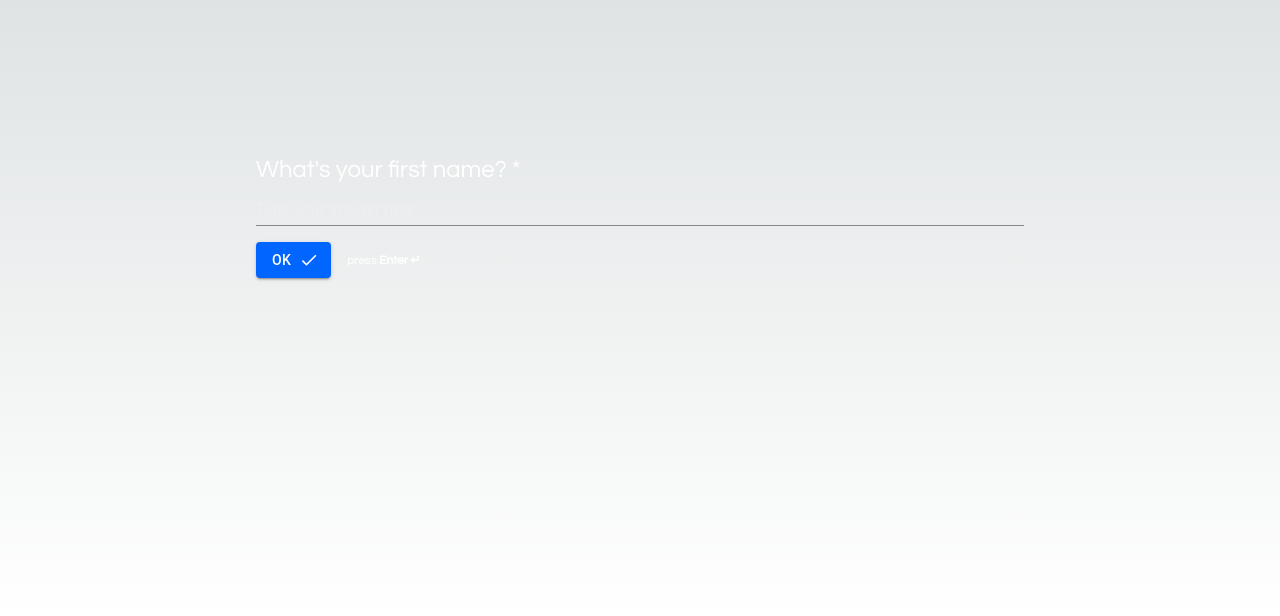
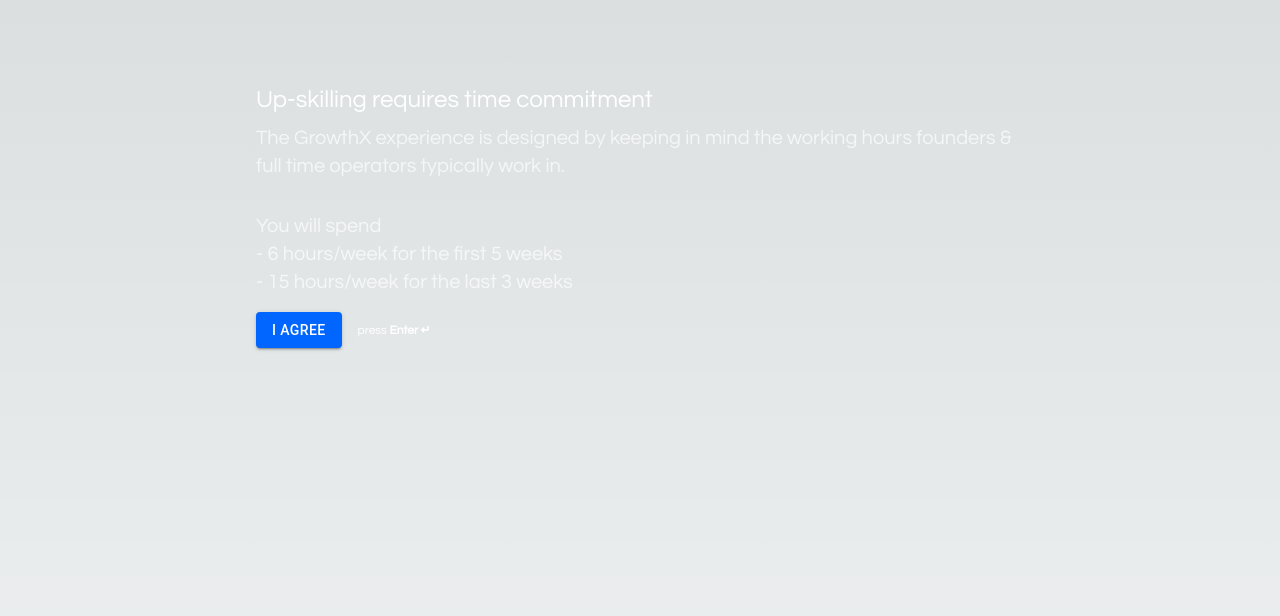
Before and after one commit to yksolanki9/formX, a Next.js app: page / in a window 1280 px wide. Shown: the part 184-800 px from the top of the page. Built offline with nearby package versions, Linux system fonts and the light colour scheme.

Commit message:
Add about page

```diff
--- /dev/null
+++ b/components/About.tsx
@@ -0,0 +1,27 @@
+import { AboutProps } from "@/models/AboutProps";
+import Button from "@mui/material/Button";
+
+export const About = (props: AboutProps) => {
+  return (
+    <div className="h-screen flex flex-col justify-center snap-start snap-always max-w-3xl mx-auto">
+      <div>
+        <div className="text-2xl">{props.title}</div>
+        <div className="text-xl opacity-70">
+          <div className="mt-2">{props.subtitle}</div>
+          <div className="mt-8">{props.listHeader}</div>
+          {props.listItems.map((listItem, index) => (
+            <p key={index}>- {listItem}</p>
+          ))}
+        </div>
+        <div className="pt-4">
+          <Button className="normal-case" variant="contained">
+            {props.action}
+          </Button>
+          <span className="text-xs pl-4">
+            press <strong>Enter ↵ </strong>
+          </span>
+        </div>
+      </div>
+    </div>
+  );
+};
--- a/components/Input.tsx
+++ b/components/Input.tsx
@@ -25,7 +25,7 @@
           placeholder="Type your answer here"
           variant="standard"
           color="info"
-          className="mt-8  border-b border-slate-600 border-solid focus:border-b-2 focus:border-white "
+          className="mt-8 border-b border-slate-600 border-solid focus:border-b-2 focus:border-white "
           inputProps={{
             className: "text-3xl text-white placeholder:font-thin",
           }}
--- /dev/null
+++ b/data/about.ts
@@ -0,0 +1,13 @@
+import { AboutProps } from "@/models/AboutProps";
+
+export const about: AboutProps = {
+  title: "Up-skilling requires time commitment",
+  subtitle:
+    "The GrowthX experience is designed by keeping in mind the working hours founders & full time operators typically work in.",
+  listHeader: "You will spend",
+  listItems: [
+    "6 hours/week for the first 5 weeks",
+    "15 hours/week for the last 3 weeks",
+  ],
+  action: "I agree",
+};
--- a/data/form-inputs.ts
+++ b/data/form-inputs.ts
@@ -1,4 +1,4 @@
-import { InputProps } from "../models/InputProps";
+import { InputProps } from "@/models/InputProps";
 
 export const formInputs: InputProps[] = [
   {
--- /dev/null
+++ b/models/AboutProps.ts
@@ -0,0 +1,7 @@
+export interface AboutProps {
+  title: string;
+  subtitle: string;
+  listHeader: string;
+  listItems: string[];
+  action: string;
+}
--- a/pages/index.tsx
+++ b/pages/index.tsx
@@ -1,12 +1,15 @@
+import { About } from "@/components/About";
 import { Input } from "@/components/Input";
 import { formInputs } from "@/data/form-inputs";
+import { about } from "@/data/about";
 
 export default function Home() {
   return (
     <>
+      <About {...about} />
       <div className="snap-y snap-mandatory h-screen overflow-scroll sm:px-20 px-10">
-        {formInputs.map((formInput) => (
-          <Input {...formInput} />
+        {formInputs.map((formInput, index) => (
+          <Input key={index} {...formInput} />
         ))}
       </div>
     </>
```
